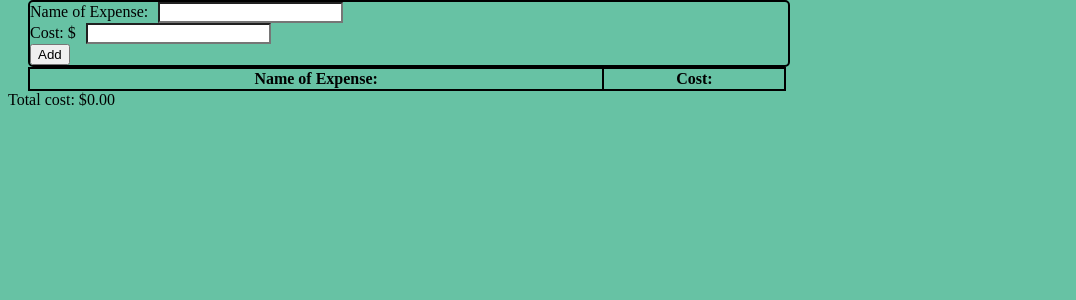
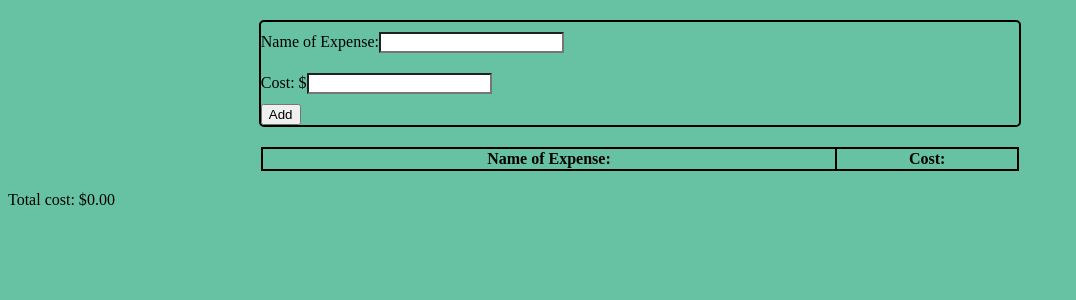
Before and after one commit to georgeson-caleb/cit261, a PHP site: page /JavaScript/project.html in a window 1280 px wide. Shown: the part 98-398 px from the top of the page, without its empty margins (0-1076 px from the left). Run offline with PHP 8.4, Linux system fonts and the light colour scheme; lists and menus that the app fills with data are empty.

Commit message:
style updates

```diff
--- a/JavaScript/script.js
+++ b/JavaScript/script.js
@@ -5,7 +5,7 @@ function addElement() {
       var name = document.getElementById("expenseName").value;
       var cost = document.getElementById("expenseCost").value;
 
-      var element = "<tr><td>" + name + "</td><td>$<span class=\"right-align\">" + cost + "</span></td></tr>";
+      var element = "<tr><td>" + name + "</td><td>$" + cost + "</td></tr>";
       document.getElementById("elements").innerHTML += element;
 
       updateTotalCost(cost);
--- a/JavaScript/style.css
+++ b/JavaScript/style.css
@@ -15,15 +15,11 @@ table ,th, tr, td, form {
 
 form, table {
    border-radius: 5px;
-   margin: auto 20px;
+   margin: 20px auto;
    width: 60%;
 }
 
 input {
-   margin: auto 10px;
+   margin: 10px auto;
    background-color: white;
 }
-
-.right-align {
-   text-align: right;
-}
```
